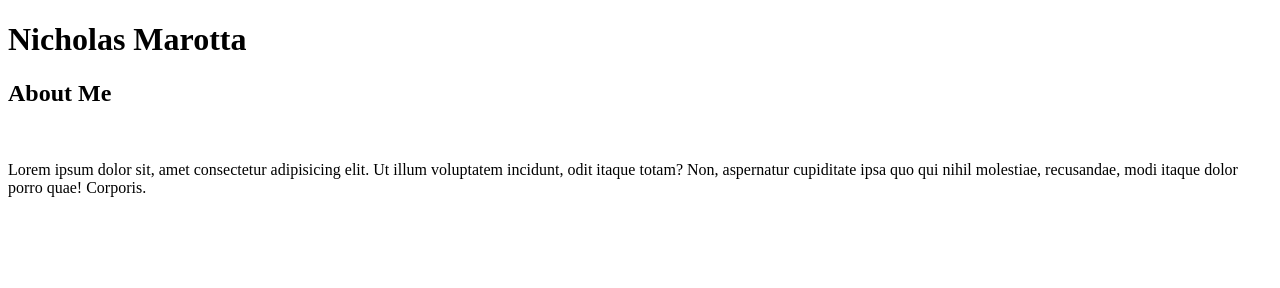
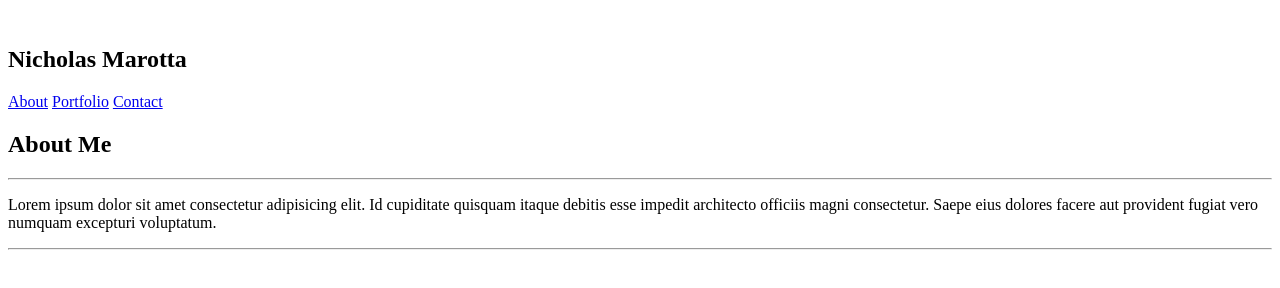
Before and after one commit to Th3Freeman/Original-Portfolio, a plain HTML site: page Portfolio/index.html in a window 1280 px wide. Drawn offline with Linux system fonts and the light colour scheme.

Commit message:
fleshed out the HTML and added tags+placeholder links

```diff
--- a/Portfolio/index.html
+++ b/Portfolio/index.html
@@ -1,29 +1,53 @@
 <!DOCTYPE html>
-<html>
+<html lang="en">
 <head>
-    <title>About Me</title>
+    <meta charset="UTF-8">
+    <meta name="viewport" content="width=device-width, initial-scale=1.0">
+    <meta http-equiv="X-UA-Compatible" content="ie=edge">
+    <title>Nicholas's Portfolio</title>
+
     <link rel = "stylesheet"
     type = "text/css"
     href = "assets/css/style.css" />
 
+    <img src="" alt="">
+
 </head>
 <body>
+
+    <section class="pagetop">
+        <div class="nametag">
             <h1>
                 Nicholas Marotta
             </h1>
+        </div>
 
+        <div id="top-right-links">
+            <a href="./index.html" class="about main-links">
+                About</a>
+            <a href="./portfolio.html" class="portfolio main-links">
+                Portfolio</a>
+            <a href="./contact.html" class="contact main-links">
+                Contact</a>
+        </div>
+            </section>
+
+    <div>
         <h2>
             About Me
         </h2>
 
-    <a id=""
-    href="assets/images/">
-    <img src="" alt="">
-    </a>
+        <hr class="divider">
 
-    <p id="p1">
-        Lorem ipsum dolor sit, amet consectetur adipisicing elit. Ut illum voluptatem incidunt, odit itaque totam? Non, aspernatur cupiditate ipsa quo qui nihil molestiae, recusandae, modi itaque dolor porro quae! Corporis.
+        <p>
+            Lorem ipsum dolor sit amet consectetur adipisicing elit. Id cupiditate quisquam itaque debitis esse impedit architecto officiis magni consectetur. Saepe eius dolores facere aut provident fugiat vero numquam excepturi voluptatum.
         </p>
+
+    </div>
+
+    <hr class="foot-divide">
+
+    <footer></footer>
 
 </body>
 </html>
```
Also changed, not shown: Portfolio/contact.html (+39 -4 lines), Portfolio/portfolio.html (+44 -4 lines). Lines whose indentation alone changed are shown as unchanged.
